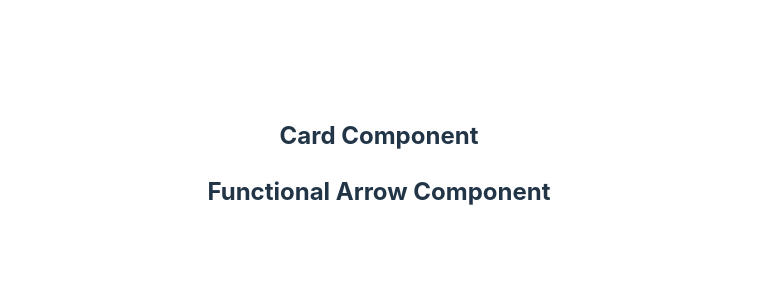
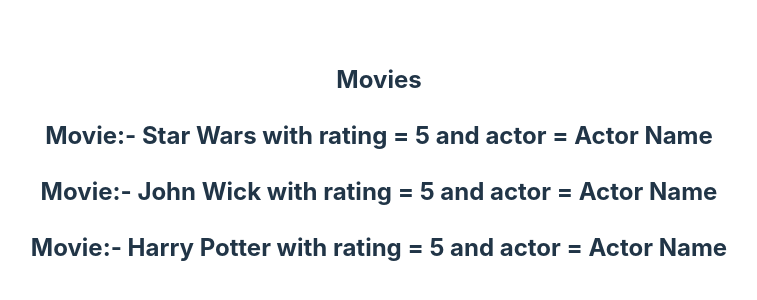
Before and after one commit to nithinshibu/react-movie-app-js-mastery, a React (Vite) app in the folder my-first-react-app/: page / in a window 1280 px wide. Shown: the part 236-536 px from the top of the page, without its empty margins (261-1018 px from the left). Built offline with nearby package versions, Linux system fonts and the light colour scheme.

Commit message:
props in react

```diff
--- a/my-first-react-app/src/App.jsx
+++ b/my-first-react-app/src/App.jsx
@@ -4,12 +4,13 @@
 import './App.css'
 
 
-const Card = () => {
+const Card = ({ title, isCool, actors, rating }) => {
 
   return (
 
     <div>
-      <h2>Card Component</h2>
+      <h2>Movie:- {title} with rating = {rating} and actor = {actors[0].name}</h2>
+      {console.log(actors)}
     </div>
 
   );
@@ -20,8 +21,10 @@
 
   return (
     <>
-      <Card></Card>
-      <h2>Functional Arrow Component</h2>
+      <h2>Movies</h2>
+      <Card title="Star Wars" rating={5} isCool={true} actors={[{ name: 'Actor Name' }]}></Card>
+      <Card title="John Wick" rating={5} isCool={true} actors={[{ name: 'Actor Name' }]}></Card>
+      <Card title="Harry Potter" rating={5} isCool={true} actors={[{ name: 'Actor Name' }]}></Card>
     </>
 
   );
```
